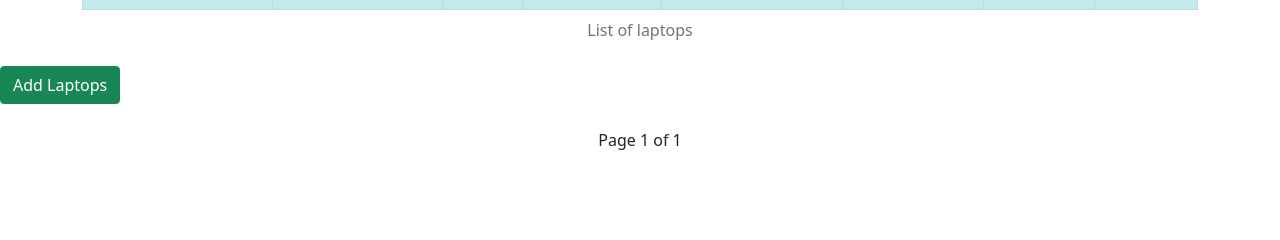
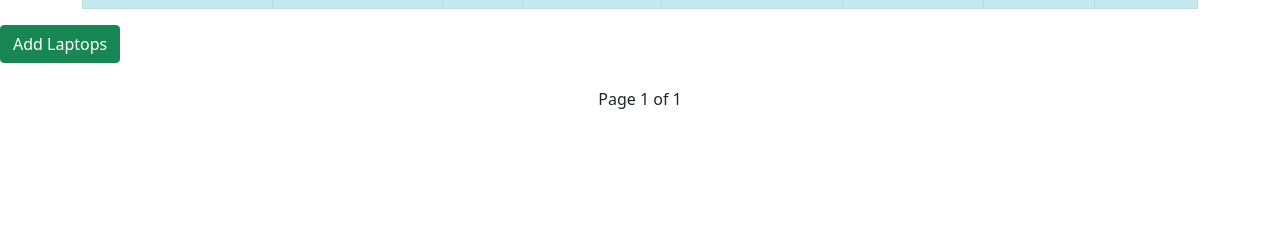
Before and after one commit to LuluW8071/Django, a Django app: page / in a window 1280 px wide. Shown: the part 299-539 px from the top of the page. Run offline with Django 4.2, Linux system fonts and the light colour scheme; data comes from the database, SQL or seed files in the repository; some libraries are stand-ins or nearby versions.

Commit message:
Update laptop-list.html

```diff
--- a/2022-7-2/templates/BetterDevice/laptop-list.html
+++ b/2022-7-2/templates/BetterDevice/laptop-list.html
@@ -13,7 +13,7 @@
     <div class="container">
         <div class="table-responsive" >
         <table class="table table-bordered table-hover table-striped  ">
-        <caption class="text-center">List of laptops</caption>
+
 
             <thead class="thead-dark">
                 <tr class="table-danger">
```
